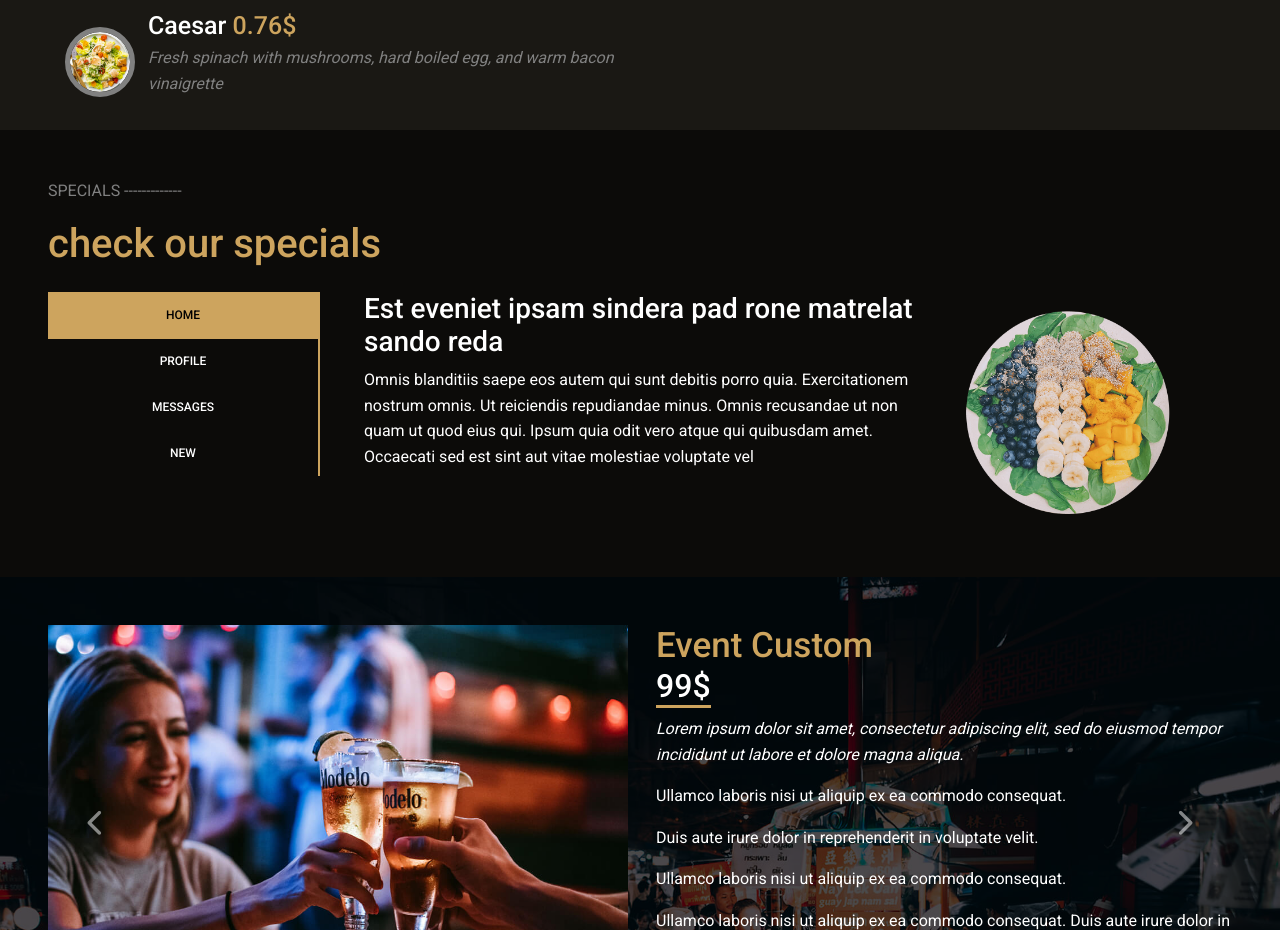
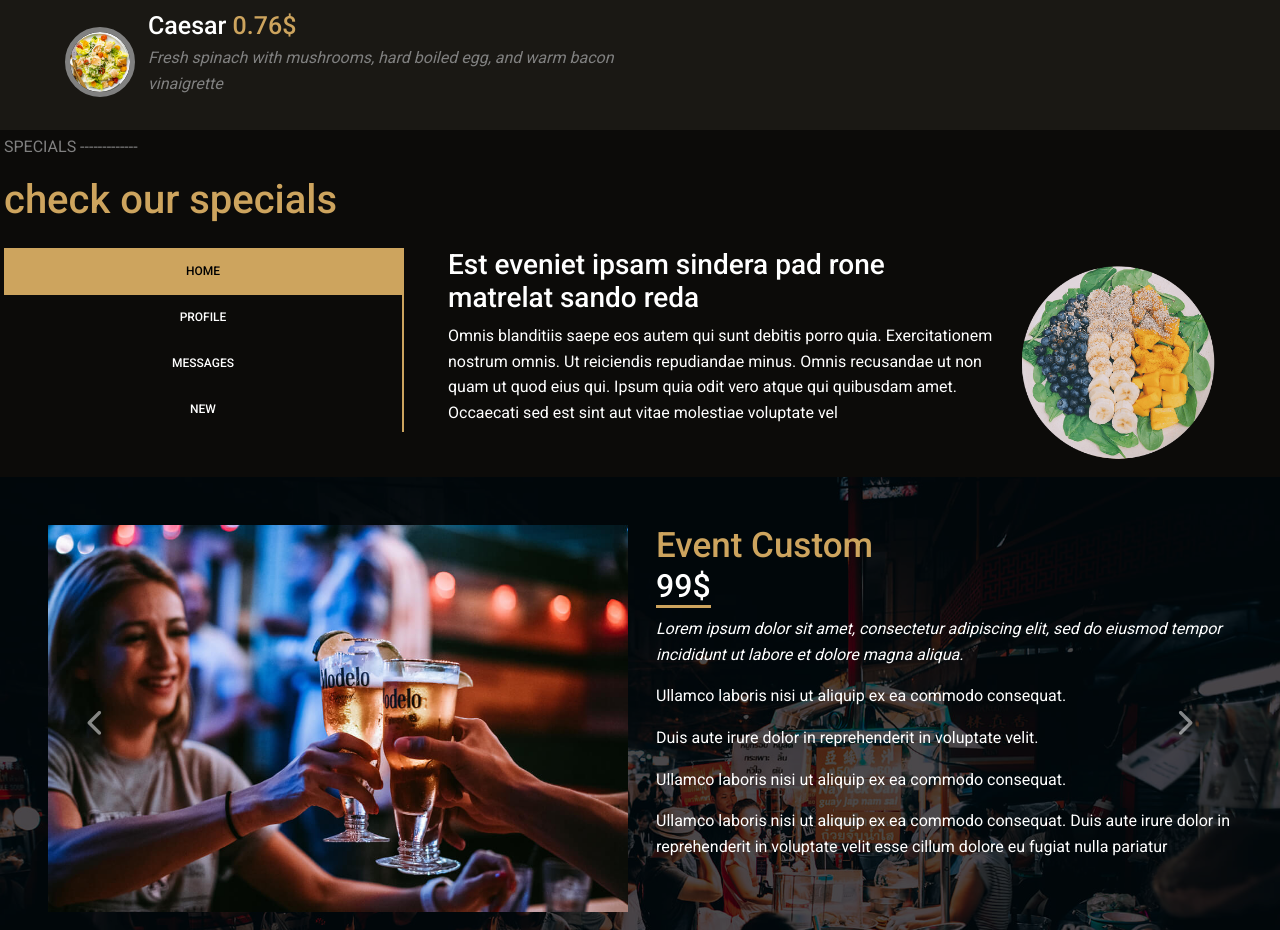
Before and after one commit to Asser257/hello4, a website: page index.html in a window 1280 px wide. Shown: the part 3033-3963 px from the top of the page. Drawn offline with nearby package versions, Linux system fonts and the light colour scheme; a web font is replaced by a local one.

Commit message:
first commit

```diff
--- a/index.html
+++ b/index.html
@@ -389,7 +389,7 @@
 <!-- Tabs content -->
 <!-- end tabs -->
     </section>
-    <section class="sec6 p-5">
+    <section class="sec6 p-1">
 <div class="art">
 <p class="special10">specials -------------</p>
 <h1 class="mb-4">check our specials</h1>
@@ -397,7 +397,7 @@
 
 
       <div class=" row w-100">
-        <div class="col-3">
+        <div class="col-4">
           <!-- Tab navs -->
           <div
             class="special6 nav flex-column nav-tabs text-center"
@@ -452,7 +452,7 @@
           <!-- Tab navs -->
         </div>
 
-        <div class="col-9">
+        <div class="col-8">
           <!-- Tab content -->
           <div class="tab-content special7" id="v-tabs-tabContent">
             <div
```
